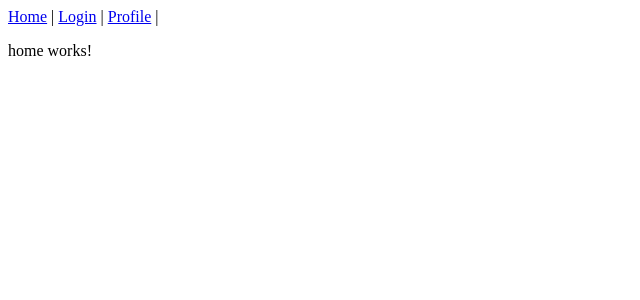
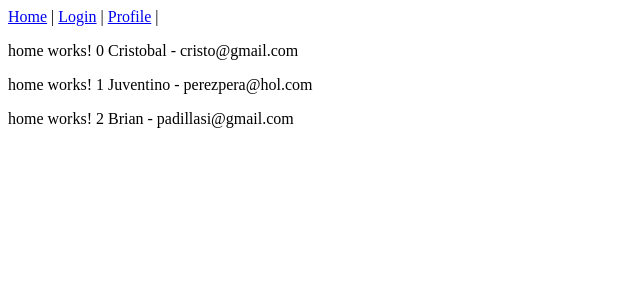
Before and after one commit to cristobalvega/platzinger, an Angular app: page / in a window 1280 px wide. Shown: the top 300 px of the page, without its empty margins (0-640 px from the left). Built offline with nearby package versions, Linux system fonts and the light colour scheme.

Commit message:
ngFor en la lista de usuarios

```diff
--- a/src/app/home/home.component.html
+++ b/src/app/home/home.component.html
@@ -1,3 +1,4 @@
-<p>
+<p *ngFor="let user of friends; let i = index">
   home works!
+  {{i}} {{user.nick}} - {{user.email}}
 </p>
--- a/src/app/home/home.component.ts
+++ b/src/app/home/home.component.ts
@@ -7,6 +7,7 @@ import {User} from '../interfaces/user';
   styleUrls: ['./home.component.css']
 })
 export class HomeComponent implements OnInit {
+  friends: User[];
 
   constructor() {
     const myUser: User = {
@@ -37,6 +38,8 @@ export class HomeComponent implements OnInit {
     console.log('users = ', users);
 
     console.log('myUser = ', myUser);
+
+    this.friends = [myUser, friendOne, frendTwo];
   }
 
   ngOnInit() {
```
